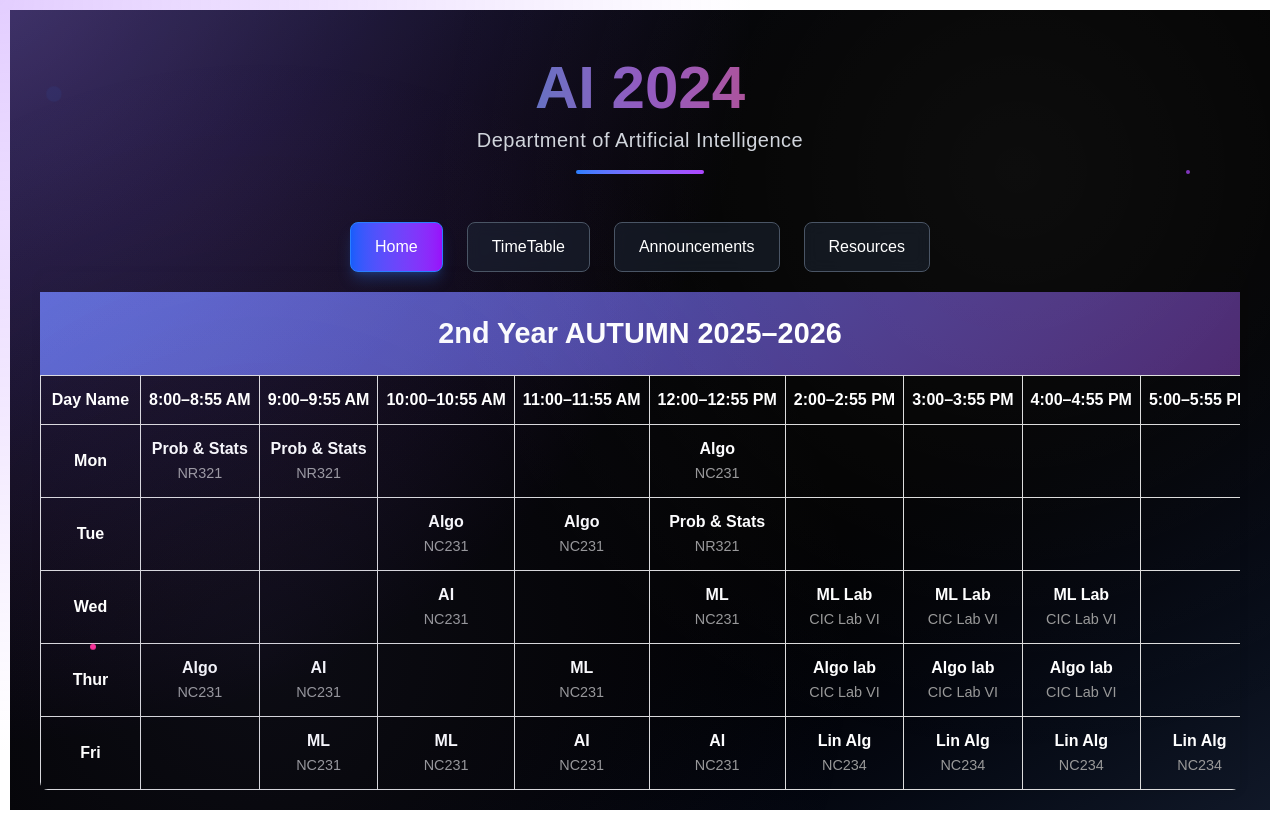
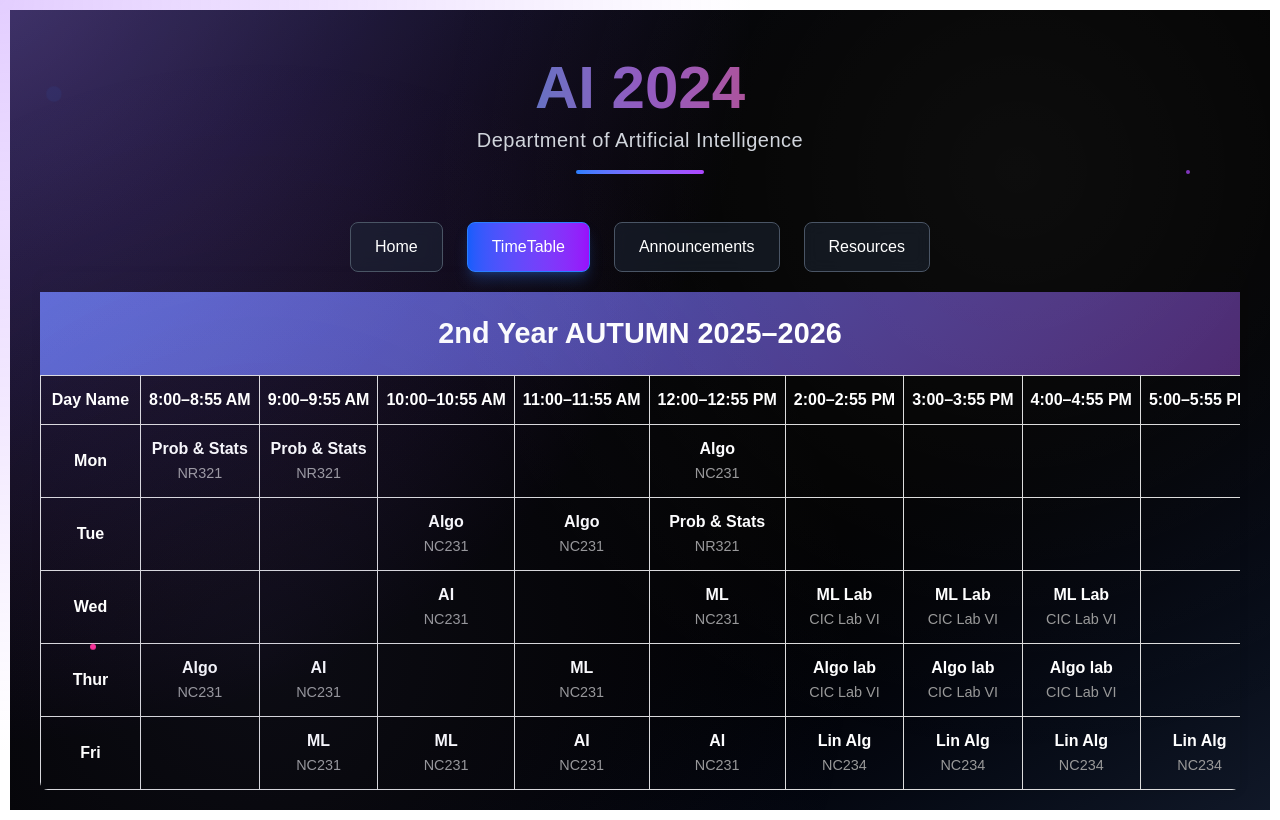
Before and after one commit to Shubhajeetgithub/FirstYearKGP, a React (Vite) app: page /Timetable in a window 1280 px wide. Built offline with nearby package versions, Linux system fonts and the light colour scheme.

Commit message:
fix routing bug

```diff
--- a/src/App.jsx
+++ b/src/App.jsx
@@ -1,31 +1,13 @@
-import React, { useState } from 'react';
-import { Outlet } from 'react-router-dom';
-import { NavLink } from 'react-router-dom';
-import BackgroundFX from './components/BackGroundFX';
+import React from "react";
+import { Outlet, NavLink } from "react-router-dom";
+import BackgroundFX from "./components/BackGroundFX";
 
 const App = () => {
-  const [activeTab, setActiveTab] = useState('Home');
   const navItems = [
-    {
-      id:1,
-      name:'Home',
-      route: '/',
-    },
-    {
-      id:2,
-      name:'TimeTable',
-      route:'/TimeTable',
-    },
-    {
-      id:3,
-      name:'Announcements',
-      route:'/Announcements',
-    },
-    {
-      id:4,
-      name:'Resources',
-      route:'/Resources',
-    },
+    { id: 1, name: "Home", route: "/" },
+    { id: 2, name: "TimeTable", route: "/TimeTable" },
+    { id: 3, name: "Announcements", route: "/Announcements" },
+    { id: 4, name: "Resources", route: "/Resources" },
   ];
 
   return (
@@ -50,22 +32,23 @@ const App = () => {
         <nav className="flex gap-6 mt-12 relative z-10 flex-wrap justify-evenly">
           {navItems.map((item) => (
             <NavLink
-              to={`${item.route}`}
+              to={item.route}
               key={item.id}
-              onClick={() => setActiveTab(item.name)}
-              className={`px-6 py-3 rounded-lg border transition-all duration-300 transform hover:scale-105 ${
-                activeTab === item.name
-                  ? 'bg-gradient-to-r from-blue-600 to-purple-600 border-blue-500 shadow-lg shadow-blue-500/25'
-                  : 'bg-gray-800/50 border-gray-600 hover:bg-gray-700/50 hover:border-gray-500'
-              } backdrop-blur-sm`}
+              className={({ isActive }) =>
+                `px-6 py-3 rounded-lg border transition-all duration-300 transform hover:scale-105 backdrop-blur-sm ${
+                  isActive
+                    ? "bg-gradient-to-r from-blue-600 to-purple-600 border-blue-500 shadow-lg shadow-blue-500/25"
+                    : "bg-gray-800/50 border-gray-600 hover:bg-gray-700/50 hover:border-gray-500"
+                }`
+              }
             >
               {item.name}
             </NavLink>
           ))}
         </nav>
 
+        {/* Page Content */}
         <Outlet />
-
 
         {/* Floating Elements */}
         <div className="absolute top-20 left-10 w-2 h-2 bg-blue-500 rounded-full animate-ping"></div>
```
Also changed, not shown: 1 other file (tests, documents, lock files or other folders).
